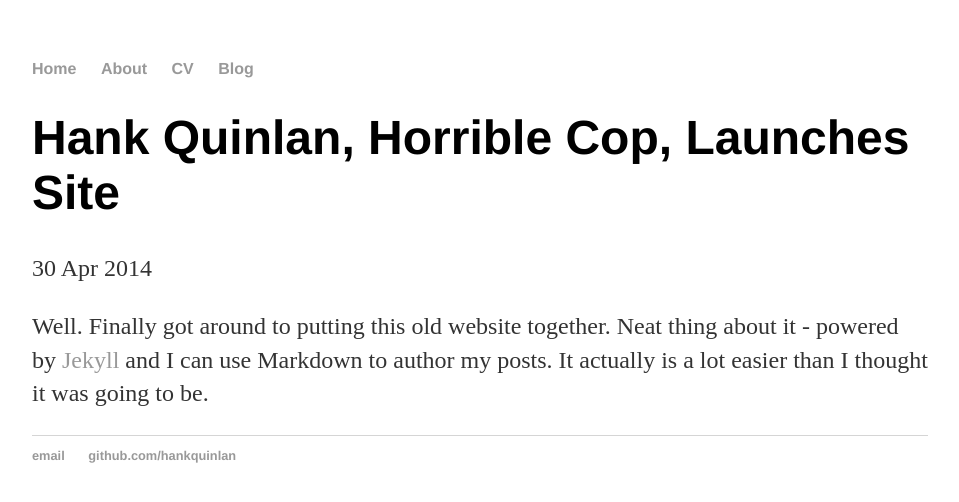
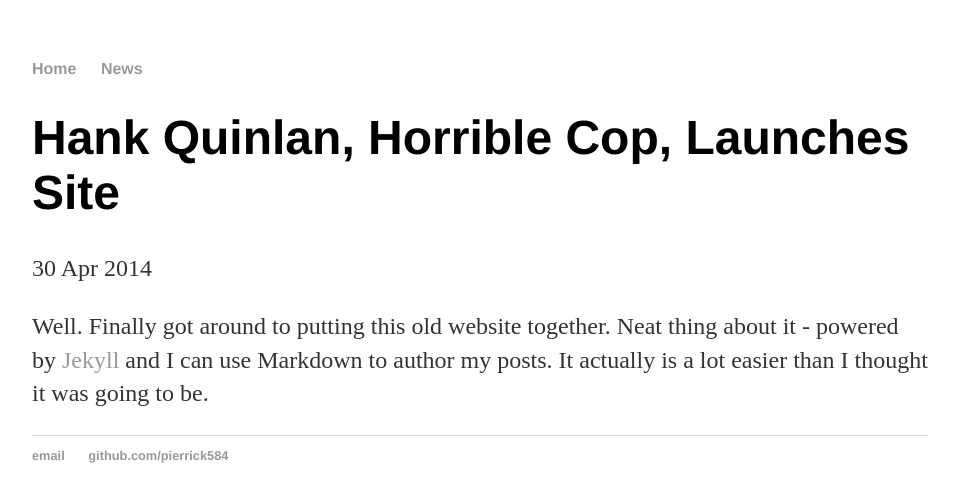
Before and after one commit to Pierrick584/pierrick584.github.io, a Jekyll site: the page built from _posts/2014-04-30-hank-quinlan-site-launched.md, in a window 1280 px wide. Shown: the top 502 px of the page, without its empty margins (160-1119 px from the left). Built offline with Jekyll 4.4.1, drawn with Linux system fonts in a browser that asks for light colours.

Commit message:
Update default.html

```diff
--- a/_layouts/default.html
+++ b/_layouts/default.html
@@ -9,9 +9,8 @@
 			<nav>
 	    		<ul>
 	        		<li><a href="/">Home</a></li>
-		        	<li><a href="/about">About</a></li>
-	        		<li><a href="/cv">CV</a></li>
-	        		<li><a href="/blog/index.html">Blog</a></li>
+		        	<!-- <li><a href="/about">About</a></li> -->
+	        		<li><a href="/blog/index.html">News</a></li>
 	    		</ul>
 			</nav>
 			<div class="container">
@@ -21,8 +20,8 @@
 			</div><!-- /.container -->
 			<footer>
 	    		<ul>
-	        		<li><a href="mailto:hankquinlanhub@gmail.com">email</a></li>
-	        		<li><a href="https://github.com/hankquinlan">github.com/hankquinlan</a></li>
+	        		<li><a href="mailto:diceimator@gmail.com">email</a></li>
+	        		<li><a href="https://github.com/pierrick584">github.com/pierrick584</a></li>
 				</ul>
 			</footer>
 		</body>
```
